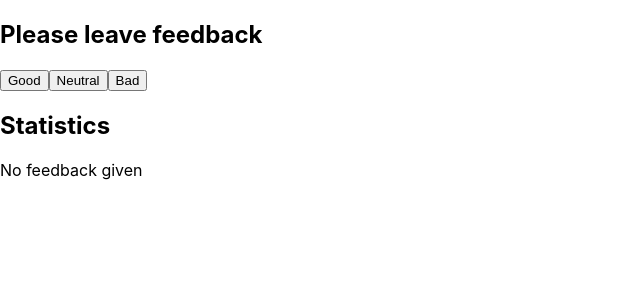
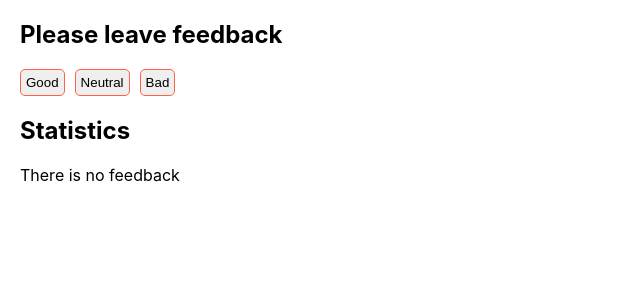
Before and after one commit to Tiomasik/goit-react-hw-02-feedback, a React (Create React App) app: page / in a window 1280 px wide. Shown: the top 300 px of the page, without its empty margins (0-640 px from the left). Built offline with nearby package versions, Linux system fonts and the light colour scheme.

Commit message:
add components

```diff
--- a/package.json
+++ b/package.json
@@ -4,12 +4,14 @@
   "private": true,
   "homepage": "https://Tiomasik.github.io/goit-react-hw-02-feedback/",
   "dependencies": {
+    "@emotion/styled": "^11.10.5",
     "@testing-library/jest-dom": "^5.16.3",
     "@testing-library/react": "^12.1.4",
     "@testing-library/user-event": "^13.5.0",
     "react": "^18.1.0",
     "react-dom": "^18.1.0",
     "react-scripts": "5.0.1",
+    "styled-components": "^5.3.6",
     "web-vitals": "^2.1.3"
   },
   "scripts": {
--- a/src/components/App.jsx
+++ b/src/components/App.jsx
@@ -1,4 +1,6 @@
 import React, { Component } from 'react';
+
+import Section from './Feedback/Section'
 import Statistics from './Feedback/Statistics'
 import FeedbackOptions from './Feedback/FeedbackOptions'
 
@@ -33,8 +35,12 @@ class Feedback extends Component {
     }
 
     countPositiveFeedbackPercentage() {
-        const { good, neutral, bad } = this.state;
+      const { good, neutral, bad } = this.state;
+      if (good + neutral + bad === 0) {
+        return 0;
+      } else {
         return Math.round((good / (good + neutral + bad)) * 100);
+      }
     }
 
     render() {
@@ -43,13 +49,10 @@ class Feedback extends Component {
         const positivePercentage = this.countPositiveFeedbackPercentage()
 
         return (
-        <>
-            <h2>Please leave feedback</h2>
-
+        <Section title="Please leave feedback">
             <FeedbackOptions countGoodFeedback={this.countGoodFeedback} countNeutralFeedback={this.countNeutralFeedback} countBadFeedback={this.countBadFeedback}></FeedbackOptions>
             <Statistics good={good} neutral={neutral} bad={bad} total={total} positivePercentage={positivePercentage}></Statistics>
-
-        </>
+        </Section>
         );
     }
 }
--- a/src/components/Feedback/FeedbackOptions.jsx
+++ b/src/components/Feedback/FeedbackOptions.jsx
@@ -1,9 +1,11 @@
+import { List } from './FeedbackOptions.styled';
+
 const FeedbackOptions = ({ countGoodFeedback, countNeutralFeedback, countBadFeedback }) => {
-    return <div>
-            <button type='button' onClick={countGoodFeedback}>Good</button>
-            <button type='button' onClick={countNeutralFeedback}>Neutral</button>
-            <button type='button' onClick={countBadFeedback}>Bad</button>
-    </div>
+    return <List>
+                <button type='button' onClick={countGoodFeedback}>Good</button>
+                <button type='button' onClick={countNeutralFeedback}>Neutral</button>
+                <button type='button' onClick={countBadFeedback}>Bad</button>
+            </List>
 
 }
 
--- a/src/components/Feedback/FeedbackOptions.styled.jsx
+++ b/src/components/Feedback/FeedbackOptions.styled.jsx
@@ -0,0 +1,17 @@
+import styled from 'styled-components';
+
+export const List = styled.div `
+    display: flex;
+    gap: 10px;
+
+    button {
+        cursor: pointer;
+        padding: 5px;
+        border: 1px solid tomato;
+        border-radius: 5px;
+
+        :hover {
+            background-color: tomato;
+        }
+    }
+`
--- /dev/null
+++ b/src/components/Feedback/Notification.jsx
@@ -0,0 +1,11 @@
+import PropTypes from 'prop-types';
+
+const Notification = ({ message }) => (
+  <p>{ message }</p>
+);
+
+Notification.propTypes = {
+    title: PropTypes.string,
+}
+
+export default Notification;
--- a/src/components/Feedback/Section.jsx
+++ b/src/components/Feedback/Section.jsx
@@ -0,0 +1,16 @@
+import PropTypes from 'prop-types';
+import { StyleSection } from './Section.styled';
+
+
+const Section = ({ title, children }) => (
+  <StyleSection>
+    <h2>{ title }</h2>
+    { children }
+  </StyleSection>
+);
+
+Section.propTypes = {
+    title: PropTypes.string.isRequired,
+}
+
+export default Section;
--- a/src/components/Feedback/Section.styled.jsx
+++ b/src/components/Feedback/Section.styled.jsx
@@ -0,0 +1,5 @@
+import styled from 'styled-components';
+
+export const StyleSection = styled.section `
+    padding-left: 20px;
+`
--- a/src/components/Feedback/Statistics.jsx
+++ b/src/components/Feedback/Statistics.jsx
@@ -1,8 +1,10 @@
+import PropTypes from 'prop-types';
+import Notification from './Notification'
 
 const Statistics = ({ good, neutral, bad, total, positivePercentage }) => {
     return <div>
-            <h2>Statistics</h2>
-            {total === 0 ? (<p>No feedback given</p>) :
+                <h2>Statistics</h2>
+                {total === 0 ? (<Notification message="There is no feedback"></Notification>) :
                     (<div>
                         <p>Good: { good }</p>
                         <p>Neutral: {neutral}</p>
@@ -10,8 +12,16 @@ const Statistics = ({ good, neutral, bad, total, positivePercentage }) => {
                         <p>Total: {total}</p>
                         <p>Positive feedback: { positivePercentage }%</p>
                     </div>)}
-    </div>
+            </div>
 
 }
 
+Statistics.propTypes = {
+    good: PropTypes.number.isRequired,
+    neutral: PropTypes.number.isRequired,
+    bad: PropTypes.number.isRequired,
+    total: PropTypes.number,
+    positivePercentage: PropTypes.number,
+}
+
 export default Statistics
```
Also changed, not shown: src/components/Feedback/Notification.styled.jsx (added), 1 other file (tests, documents, lock files or other folders).
